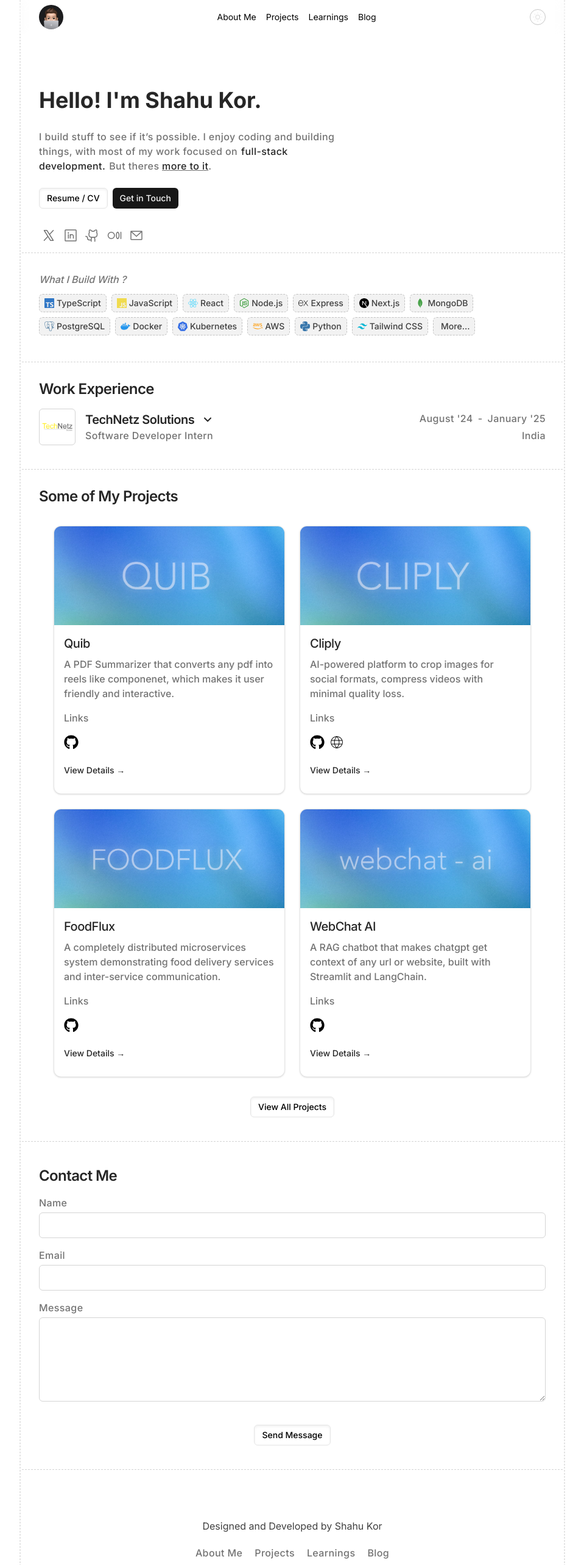
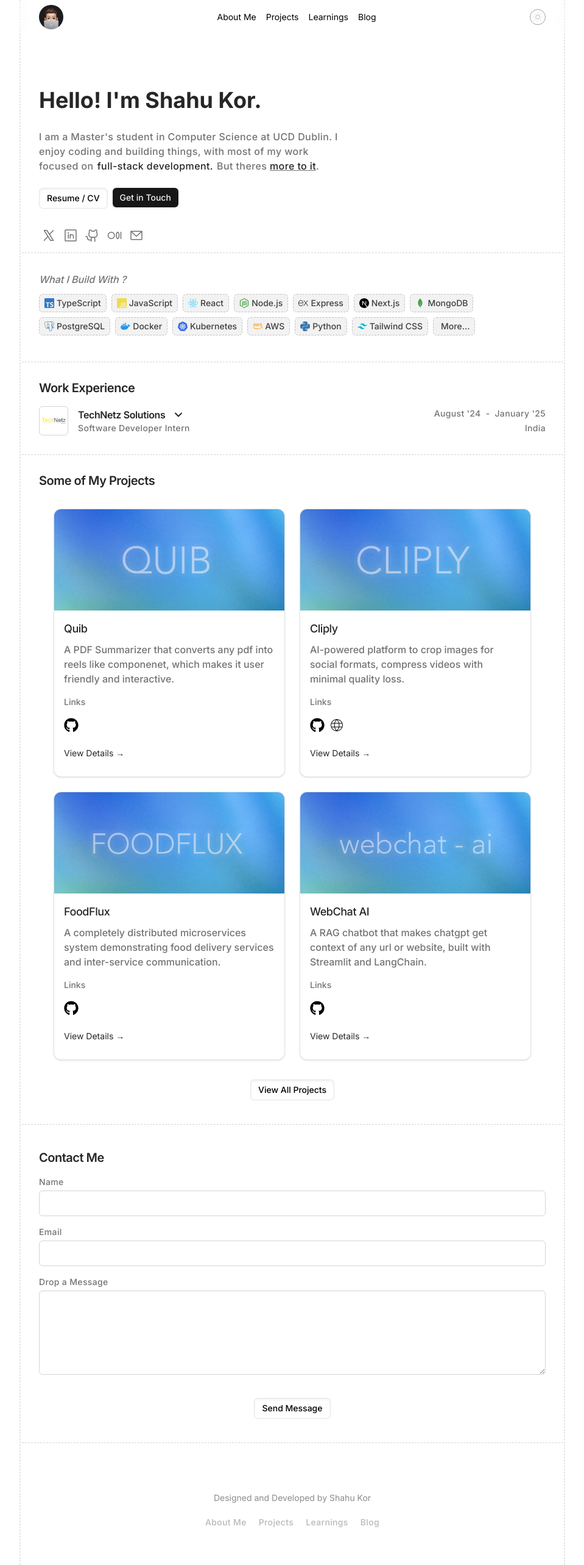
Before and after one commit to ShahuKor/Portfolio, a Next.js app: page / in a window 1280 px wide. Shown: the top 2566 px of the page at 61% size, without its empty margins (160-1119 px from the left). Built offline with nearby package versions, Linux system fonts and the light colour scheme.

Commit message:
Final Push with all fixes

```diff
--- a/app/globals.css
+++ b/app/globals.css
@@ -1,6 +1,10 @@
 @import "tailwindcss";
 
 @custom-variant dark (&:where(.dark, .dark *));
+
+html {
+  scroll-behavior: smooth;
+}
 
 @theme inline {
   --shadow-custom:
--- a/app/not-found.tsx
+++ b/app/not-found.tsx
@@ -18,7 +18,7 @@ export default function NotFound() {
             Sorry, I am still working on this, this will be available very soon!
           </p>
           <p>
-            Till then you can checkout my{" "}
+            Untill then you can checkout my{" "}
             <span>
               {links.map((link, index) => (
                 <a
--- a/components/contact-me.tsx
+++ b/components/contact-me.tsx
@@ -53,16 +53,16 @@ export default function Contact() {
   };
 
   return (
-    <div className="relative pt-6 pb-10">
+    <div id="contact-me" className="relative pt-6 pb-10">
       <div className="pointer-events-none absolute -right-7 bottom-0 -left-7 h-px border-b border-dashed border-neutral-300 dark:border-neutral-200/20" />
-      <p className="py-4 text-2xl font-semibold tracking-tight text-neutral-800 dark:text-neutral-100">
+      <p className="py-4 text-lg font-semibold tracking-tight text-neutral-800 md:text-xl dark:text-neutral-100">
         Contact Me
       </p>
       <form onSubmit={handleSubmit} className="space-y-4">
         <div>
           <label
             htmlFor="name"
-            className="block text-base font-medium tracking-wide text-(--color-secondary)"
+            className="block text-xs font-medium tracking-wide text-(--color-secondary) md:text-sm"
           >
             Name
           </label>
@@ -79,7 +79,7 @@ export default function Contact() {
         <div>
           <label
             htmlFor="email"
-            className="block text-base font-medium tracking-wide text-(--color-secondary)"
+            className="block text-xs font-medium tracking-wide text-(--color-secondary) md:text-sm"
           >
             Email
           </label>
@@ -98,9 +98,9 @@ export default function Contact() {
         <div>
           <label
             htmlFor="message"
-            className="block text-base font-medium tracking-wide text-(--color-secondary)"
+            className="block text-xs font-medium tracking-wide text-(--color-secondary) md:text-sm"
           >
-            Message
+            Drop a Message
           </label>
           <textarea
             id="message"
@@ -119,7 +119,7 @@ export default function Contact() {
           <button
             type="submit"
             disabled={status === "loading"}
-            className="mt-4 rounded-md border border-neutral-200 px-3 py-1.5 text-sm font-medium shadow-[inset_0_2px_4px_rgba(0,0,0,0.06)] transition-shadow hover:shadow-[inset_0_2px_4px_rgba(0,0,0,0.12)] dark:border-neutral-300/30 dark:bg-neutral-50/5 dark:shadow-[inset_2px_4px_4px_rgba(255,255,255,0.06)] dark:hover:shadow-[inset_0_2px_4px_rgba(255,255,255,0.12)]"
+            className="mt-4 rounded-md border border-neutral-200 px-3 py-1.5 text-xs font-medium shadow-[inset_0_2px_4px_rgba(0,0,0,0.06)] transition-shadow hover:shadow-[inset_0_2px_4px_rgba(0,0,0,0.12)] md:text-sm dark:border-neutral-300/30 dark:bg-neutral-50/5 dark:shadow-[inset_2px_4px_4px_rgba(255,255,255,0.06)] dark:hover:shadow-[inset_0_2px_4px_rgba(255,255,255,0.12)]"
           >
             {status === "loading" ? "Sending..." : "Send Message"}
           </button>
--- a/components/footer.tsx
+++ b/components/footer.tsx
@@ -9,7 +9,7 @@ export default function Footer() {
   ];
   return (
     <div className="py-20">
-      <div className="flex flex-col items-center justify-center gap-5 font-light text-neutral-700 dark:text-neutral-300">
+      <div className="flex flex-col items-center justify-center gap-5 text-xs font-light text-neutral-700/60 md:text-sm dark:text-neutral-300/60">
         <p>Designed and Developed by Shahu Kor</p>
 
         <div className="flex gap-5">
@@ -17,7 +17,7 @@ export default function Footer() {
             <Link
               href={footer.href}
               key={index}
-              className="underline-(--color-secondary) text-base font-medium tracking-wide text-(--color-secondary) hover:underline"
+              className="underline-(--color-secondary) text-xs font-medium tracking-wide text-(--color-secondary)/50 hover:underline md:text-sm"
             >
               {footer.title}
             </Link>
--- a/components/hero.tsx
+++ b/components/hero.tsx
@@ -10,8 +10,8 @@ export const Hero = () => {
         </h1>
 
         <p className="max-w-lg pt-7 text-sm font-medium tracking-wide text-(--color-secondary) md:text-base">
-          I build stuff to see if it’s possible. I enjoy coding and building
-          things, with most of my work focused on
+          I am a Master's student in Computer Science at UCD Dublin. I enjoy
+          coding and building things, with most of my work focused on
           <span className="px-1.5 font-medium text-(--color-primary)">
             full-stack development.
           </span>
@@ -27,12 +27,17 @@ export const Hero = () => {
       </div>
 
       <div className="mt-6 flex gap-2">
+        <a href="https://drive.google.com/file/d/1wCiIb1oxhyl4zGX1F8ZiOUMbIbNy4KN-/view?usp=sharing">
           <button className="rounded-md border border-neutral-200 px-3 py-1.5 text-xs font-medium shadow-[inset_0_2px_4px_rgba(0,0,0,0.06)] transition-shadow hover:shadow-[inset_0_2px_4px_rgba(0,0,0,0.12)] md:text-sm dark:border-neutral-300/30 dark:bg-neutral-50/5 dark:shadow-[inset_2px_4px_4px_rgba(255,255,255,0.06)] dark:hover:shadow-[inset_0_2px_4px_rgba(255,255,255,0.12)]">
             Resume / CV
           </button>
+        </a>
+
+        <a href="#contact-me">
           <button className="rounded-md bg-neutral-900 px-3 py-1.5 text-xs font-medium text-neutral-100 transition-colors ease-in-out hover:bg-neutral-700 md:text-sm dark:bg-neutral-300 dark:text-neutral-800 dark:transition-colors dark:ease-in-out dark:hover:bg-neutral-400">
             Get in Touch
           </button>
+        </a>
       </div>
       <div className="mt-8 flex gap-3 pl-1">
         <a
--- a/components/navbar.tsx
+++ b/components/navbar.tsx
@@ -89,17 +89,16 @@ export const Navbar = () => {
           ))}
         </div>
         <button
-          className="hidden rounded-full border border-neutral-400/60 p-0.5 lg:block"
+          className="hidden rounded-full border border-neutral-400 p-0.5 lg:block dark:border-neutral-200"
           onClick={toggleTheme}
         >
           {theme === "light" ? (
-            <CiDark className="h-5 w-5 text-neutral-300" />
+            <CiDark className="h-5 w-5 text-neutral-400" />
           ) : (
-            <LuSunDim className="h-5 w-5 text-neutral-300/50" />
+            <LuSunDim className="h-5 w-5 text-neutral-300" />
           )}
         </button>
 
-        {/* Mobile Menu Button */}
         <button
           className="lg:hidden"
           onClick={() => setMenuOpen(!menuOpen)}
@@ -113,7 +112,6 @@ export const Navbar = () => {
         </button>
       </motion.nav>
 
-      {/* Mobile Menu */}
       {menuOpen && (
         <motion.div
           initial={{ opacity: 0 }}
--- a/components/projects-landing.tsx
+++ b/components/projects-landing.tsx
@@ -52,7 +52,7 @@ export const Projects = () => {
   return (
     <div className="relative pt-3 pb-10">
       <div className="pointer-events-none absolute -right-7 bottom-0 -left-7 h-px border-b border-dashed border-neutral-300 dark:border-neutral-200/20" />
-      <p className="py-4 text-2xl font-semibold tracking-tight text-neutral-800 dark:text-neutral-100">
+      <p className="py-4 text-lg font-semibold tracking-tight text-neutral-800 md:text-xl dark:text-neutral-100">
         Some of My Projects
       </p>
       <div className="flex flex-col items-center">
@@ -70,7 +70,7 @@ export const Projects = () => {
           ))}
         </div>
         <Link href="/projects">
-          <button className="mt-4 rounded-md border border-neutral-200 px-3 py-1.5 text-sm font-medium shadow-[inset_0_2px_4px_rgba(0,0,0,0.06)] transition-shadow hover:shadow-[inset_0_2px_4px_rgba(0,0,0,0.12)] dark:border-neutral-300/30 dark:bg-neutral-50/5 dark:shadow-[inset_2px_4px_4px_rgba(255,255,255,0.06)] dark:hover:shadow-[inset_0_2px_4px_rgba(255,255,255,0.12)]">
+          <button className="mt-4 rounded-md border border-neutral-200 px-3 py-1.5 text-xs font-medium shadow-[inset_0_2px_4px_rgba(0,0,0,0.06)] transition-shadow hover:shadow-[inset_0_2px_4px_rgba(0,0,0,0.12)] md:text-sm dark:border-neutral-300/30 dark:bg-neutral-50/5 dark:shadow-[inset_2px_4px_4px_rgba(255,255,255,0.06)] dark:hover:shadow-[inset_0_2px_4px_rgba(255,255,255,0.12)]">
             View All Projects
           </button>
         </Link>
--- a/components/ui/card.tsx
+++ b/components/ui/card.tsx
@@ -21,9 +21,8 @@ export default function Card({
   livelink,
 }: CardProps) {
   return (
-    <div className="flex h-110 w-95 flex-col overflow-hidden rounded-xl border border-neutral-200 bg-white shadow-sm transition-shadow hover:shadow-md dark:border-neutral-300/20 dark:bg-[#121212] dark:shadow-none">
-      {/* Image Section */}
-      <div className="relative h-58 w-full overflow-hidden bg-neutral-100">
+    <div className="flex h-90 w-78 flex-col overflow-hidden rounded-xl border border-neutral-200 bg-white shadow-sm transition-shadow hover:shadow-md md:h-99 md:w-86 lg:h-110 lg:w-95 dark:border-neutral-300/20 dark:bg-[#121212] dark:shadow-none">
+      <div className="relative h-58 w-full overflow-hidden bg-neutral-100 md:h-64 lg:h-72">
         <Image
           src={src}
           alt={title}
@@ -33,27 +32,26 @@ export default function Card({
         />
       </div>
 
-      <div className="flexflex-col gap-3 p-4">
-        {/* Title */}
-        <h3 className="text-xl font-medium tracking-tight text-(--color-primary)">
+      <div className="flex flex-col p-4">
+        <h3 className="text-base font-medium tracking-tight text-(--color-primary) md:text-lg">
           {title}
         </h3>
 
-        <p className="py-2 text-base font-medium text-(--color-secondary)">
+        <p className="py-2 text-sm font-medium text-(--color-secondary) md:text-base">
           {description}
         </p>
 
         <div>
-          <p className="py-2 text-base font-medium text-(--color-secondary)">
+          <p className="py-2 text-sm font-medium text-(--color-secondary) md:text-sm">
             Links
           </p>
           <div className="flex gap-2 py-2">
             <Link href={githublink}>
-              <FaGithub className="size-6" />
+              <FaGithub className="size-4 md:size-6" />
             </Link>
             {livelink && (
               <Link href={livelink}>
-                <CiGlobe className="size-6" />
+                <CiGlobe className="size-4 md:size-6" />
               </Link>
             )}
           </div>
@@ -63,7 +61,7 @@ export default function Card({
       <div className="flex items-center justify-between px-4 pb-7">
         <Link
           href={projectlink}
-          className="text-sm font-medium text-neutral-800 underline-offset-4 hover:underline dark:text-neutral-200"
+          className="text-xs text-neutral-800 underline-offset-4 hover:underline md:text-sm dark:text-neutral-200"
         >
           View Details →
         </Link>
--- a/components/ui/companies.tsx
+++ b/components/ui/companies.tsx
@@ -36,7 +36,7 @@ export default function Companies({
       <div className="flex w-full items-center gap-4">
         <Image
           src={logo}
-          className="size-15 rounded-md border border-neutral-300 bg-white md:size-15 dark:border-neutral-200/20"
+          className="size-10 rounded-md border border-neutral-300 bg-white md:size-12 dark:border-neutral-200/20"
           alt="Company Logo"
           height={60}
           width={60}
@@ -47,7 +47,7 @@ export default function Companies({
         <div className="flex w-full flex-col">
           <div className="flex justify-between">
             <div className="flex w-full items-center justify-between gap-3 sm:justify-normal">
-              <h2 className="text-base font-semibold tracking-tight text-neutral-800 md:text-xl dark:text-neutral-300">
+              <h2 className="text-sm font-semibold tracking-tight text-neutral-800 md:text-base dark:text-neutral-300">
                 {name}
               </h2>
               <button
@@ -76,17 +76,17 @@ export default function Companies({
                 </svg>
               </button>
             </div>
-            <div className="hidden max-w-lg gap-2 text-xs font-medium tracking-wide whitespace-nowrap text-(--color-secondary) sm:flex md:text-base">
+            <div className="hidden max-w-lg gap-2 text-xs font-medium tracking-wide whitespace-nowrap text-(--color-secondary) sm:flex md:text-sm">
               <p>{workedfrom}</p>
               <p>-</p>
               <p>{workedto}</p>
             </div>
           </div>
           <div className="flex justify-between">
-            <h2 className="max-w-lg text-xs font-medium tracking-wide text-(--color-secondary) md:text-base">
+            <h2 className="max-w-lg text-xs font-medium tracking-wide text-(--color-secondary) md:text-sm">
               {role}
             </h2>
-            <p className="hidden max-w-lg text-xs font-medium tracking-wide text-(--color-secondary) sm:block md:text-base">
+            <p className="hidden max-w-lg text-xs font-medium tracking-wide text-(--color-secondary) sm:block md:text-sm">
               {location}
             </p>
           </div>
@@ -101,21 +101,21 @@ export default function Companies({
         }}
       >
         <div className="w-full pt-1 sm:mt-3 sm:pt-2">
-          <div className="flex max-w-full items-center justify-between gap-2 text-xs font-medium tracking-wide text-(--color-secondary) sm:hidden md:text-base">
+          <div className="flex max-w-full items-center justify-between gap-2 text-xs font-medium tracking-wide text-(--color-secondary) sm:hidden md:text-sm">
             <div className="flex items-center gap-2">
               <p>{workedfrom}</p>
               <p>-</p>
               <p>{workedto}</p>
             </div>
-            <p className="max-w-lg py-3 text-xs font-medium tracking-wide text-(--color-secondary) md:text-base">
+            <p className="max-w-lg py-3 text-xs font-medium tracking-wide text-(--color-secondary) md:text-sm">
               {location}
             </p>
           </div>
 
-          <p className="text-base font-semibold tracking-tight text-neutral-800 md:text-lg dark:text-neutral-300">
-            Technologies
+          <p className="text-sm font-semibold tracking-tight text-neutral-800 md:text-base dark:text-neutral-300">
+            Technologies Used
           </p>
-          <div className="mt-3 flex flex-wrap gap-2">
+          <div className="mt-4 flex flex-wrap gap-2">
             {technologiesWorked.map((tech) => (
               <div
                 key={tech.name}
@@ -133,7 +133,7 @@ export default function Companies({
               </div>
             ))}
           </div>
-          <p className="pt-2 text-xs font-medium tracking-wide text-(--color-secondary) md:text-base">
+          <p className="mt-6 text-xs font-medium tracking-wide text-(--color-secondary) md:text-sm">
             {description}
           </p>
         </div>
--- a/components/work-experience.tsx
+++ b/components/work-experience.tsx
@@ -6,6 +6,7 @@ import {
   SiNodedotjs,
   SiExpress,
   SiPostgresql,
+  SiPostman,
 } from "react-icons/si";
 
 interface Technology {
@@ -31,7 +32,7 @@ const companydetails: WorkedCompanies[] = [
     name: "TechNetz Solutions",
     role: "Software Developer Intern",
     description:
-      "Contributed to the development of a management web application by building core back-end modules and data services for user, sales, purchase, and transport management. Collaborated closely with a team to adapt to client requirements, delivering scalable, maintainable, and user-focused solutions.",
+      "Contributed to the development of a management web application by building core back-end modules and data services for user, sales, purchase, and transport management modules. Collaborated closely with a team to adapt to client requirements, delivering scalable, maintainable, and user-focused solutions.",
     workedfrom: "August '24",
     workedto: "January '25",
     location: "India",
@@ -53,15 +54,20 @@ const companydetails: WorkedCompanies[] = [
         icon: SiPostgresql,
         color: "#336791",
       },
+      {
+        name: "PostMan",
+        icon: SiPostman,
+        color: "#FF6C37",
+      },
     ],
   },
 ];
 
 export default function WorkExp() {
   return (
-    <div className="relative pt-12 pb-10 sm:pt-3">
+    <div className="relative pt-10 pb-8 sm:pt-3">
       <div className="pointer-events-none absolute -right-7 bottom-0 -left-7 h-px border-b border-dashed border-neutral-300 dark:border-neutral-200/20" />
-      <p className="py-4 text-xl font-semibold tracking-tight text-neutral-800 md:text-2xl dark:text-neutral-100">
+      <p className="py-4 text-lg font-semibold tracking-tight text-neutral-800 md:text-xl dark:text-neutral-100">
         Work Experience
       </p>
       {companydetails.map((company, index) => (
```
Lines whose indentation alone changed are shown as unchanged.
